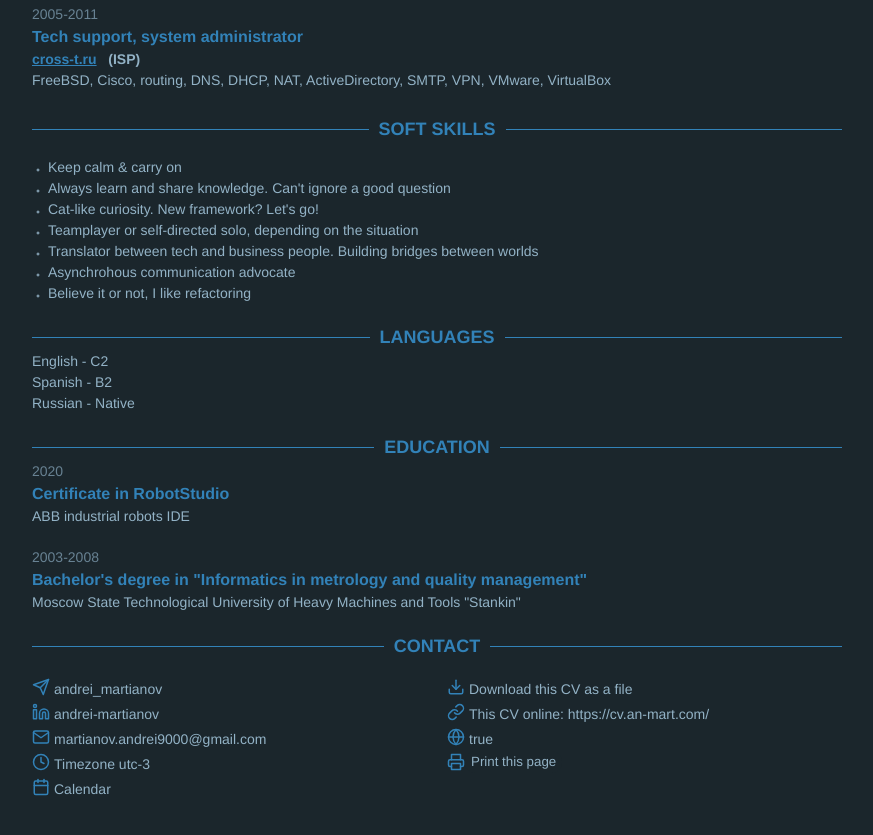
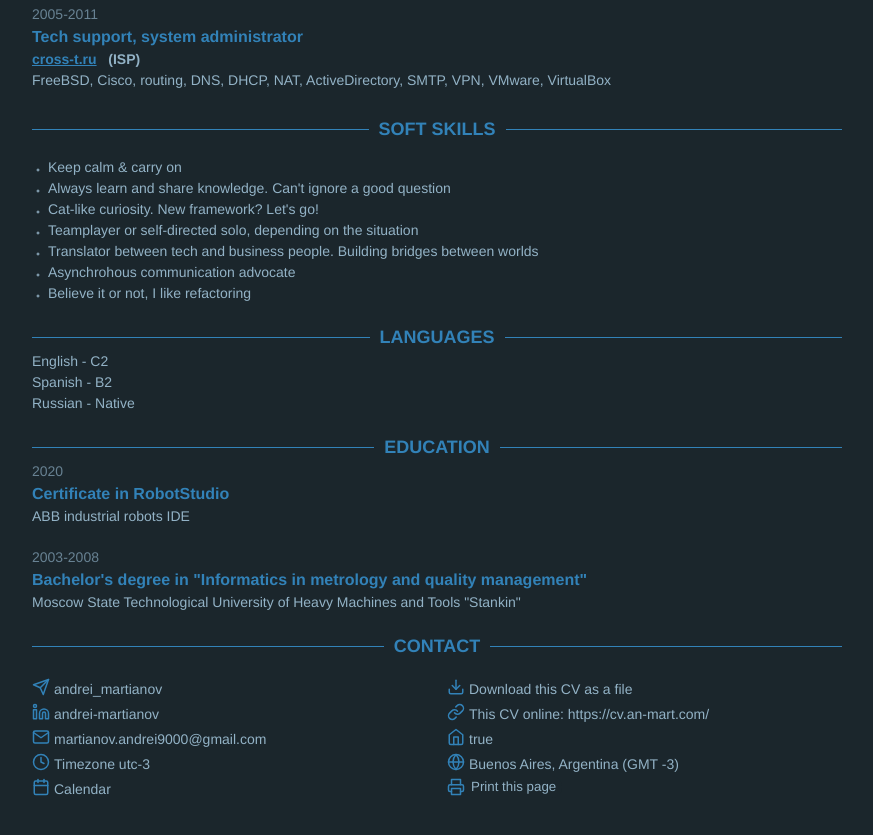
Before and after one commit to martianovandrei9000/CV-gh-pages, a Jekyll site: the page built from index.html, in a window 1280 px wide and 900 px high, scrolled down 1912 px. Shown: the top 835 px of the window, without its empty margins (203-1076 px from the left). Built offline with Jekyll 4.4.1, drawn with Linux system fonts in a browser that asks for light colours.

Commit message:
added office and hybrid and location

```diff
--- a/_data/data.yml
+++ b/_data/data.yml
@@ -15,6 +15,10 @@
   timezone: utc-3
 
   remote: true
+  office: false
+  hybrid: false
+  location: "Buenos Aires, Argentina (GMT -3)"
+
 
 hardskills:
   skill:
--- a/_includes/contact.html
+++ b/_includes/contact.html
@@ -102,9 +102,36 @@
 
     {% if contact.remote %}
     <div class="contact-item">
+        <i data-feather="home"></i>
+        <a href="#">
+            {{contact.remote}}
+        </a>
+    </div>
+    {% endif %}
+
+    {% if contact.office %}
+    <div class="contact-item">
+        <i data-feather="monitor"></i>
+        <a href="#">
+            {{contact.office}}
+        </a>
+    </div>
+    {% endif %}
+
+    {% if contact.hybrid %}
+    <div class="contact-item">
+        <i data-feather="move"></i>
+        <a href="#">
+            {{contact.hybrid}}
+        </a>
+    </div>
+    {% endif %}
+
+    {% if contact.location %}
+    <div class="contact-item">
         <i data-feather="globe"></i>
         <a href="#">
-            {{contact.remote}}
+            {{contact.location}}
         </a>
     </div>
     {% endif %}
```
